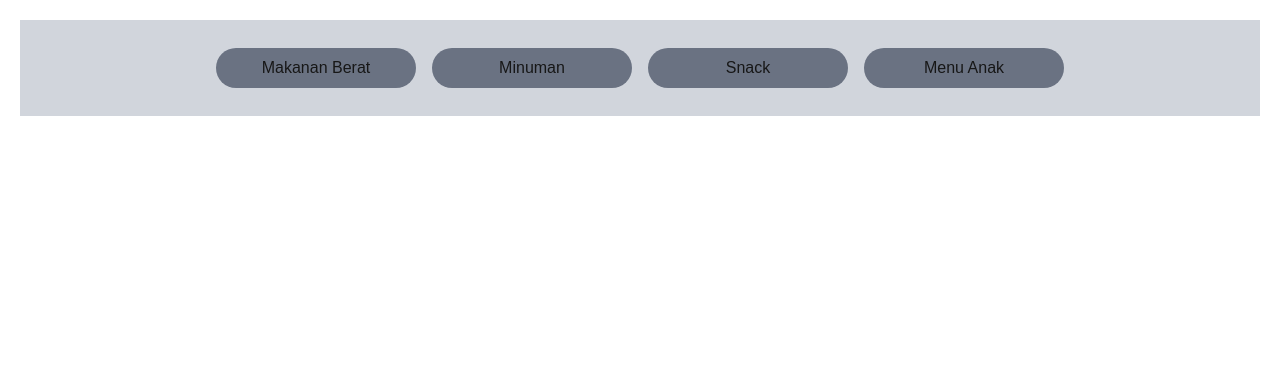
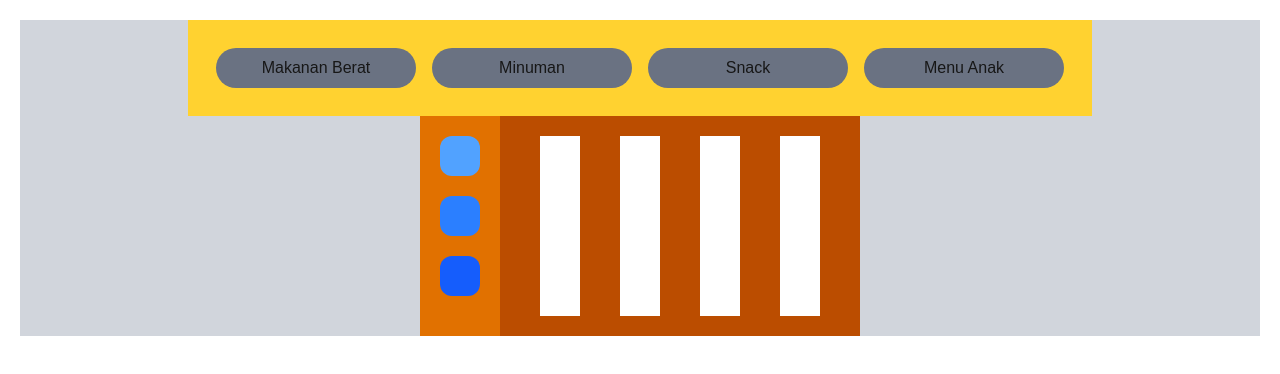
Before and after one commit to Renov30/orderin, a Next.js app in the folder orderin-app/: page / in a window 1280 px wide. Shown: the top 374 px of the page. Built offline with nearby package versions, Linux system fonts and the light colour scheme.

Commit message:
feat(usermain): add simple layout for front ui

```diff
--- a/orderin-app/app/page.tsx
+++ b/orderin-app/app/page.tsx
@@ -2,9 +2,9 @@ import Image from "next/image";
 
 export default function Home() {
   return (
-    <div className="bg-gray-300 flex justify-center items-center m-5">
+    <div className="bg-gray-300 flex flex-col justify-center items-center m-5">
       {/* pilihan jenis menu */}
-      <div className="flex p-5">
+      <div className="flex p-5 bg-amber-300">
         <button className="bg-gray-500 px-7 py-2 w-[200px] rounded-3xl m-2 flex flex-col items-center hover:bg-gray-600 transition ease-in-out cursor-pointer">
           <p>Makanan Berat</p>
         </button>
@@ -18,6 +18,23 @@ export default function Home() {
           <p>Menu Anak</p>
         </button>
       </div>
+      {/* tombol navigasi dan pengaturan */}
+      <div className="flex">
+        <div className="flex flex-col p-5 bg-amber-600">
+          <div className="p-5 bg-blue-400 mb-5 rounded-xl"></div>
+          <div className="p-5 bg-blue-500 mb-5 rounded-xl"></div>
+          <div className="p-5 bg-blue-600 mb-5 rounded-xl"></div>
+        </div>
+      {/* tampilan menu yang ada */}
+        <div className="flex p-5 bg-amber-700">
+          {/* card */}
+          <div className="p-5 bg-white mx-5"></div>
+          <div className="p-5 bg-white mx-5"></div>
+          <div className="p-5 bg-white mx-5"></div>
+          <div className="p-5 bg-white mx-5"></div>
+        </div>
+      </div>
+
     </div>
   );
 }
```
Also changed, not shown: 2 other files (tests, documents, lock files or other folders).
